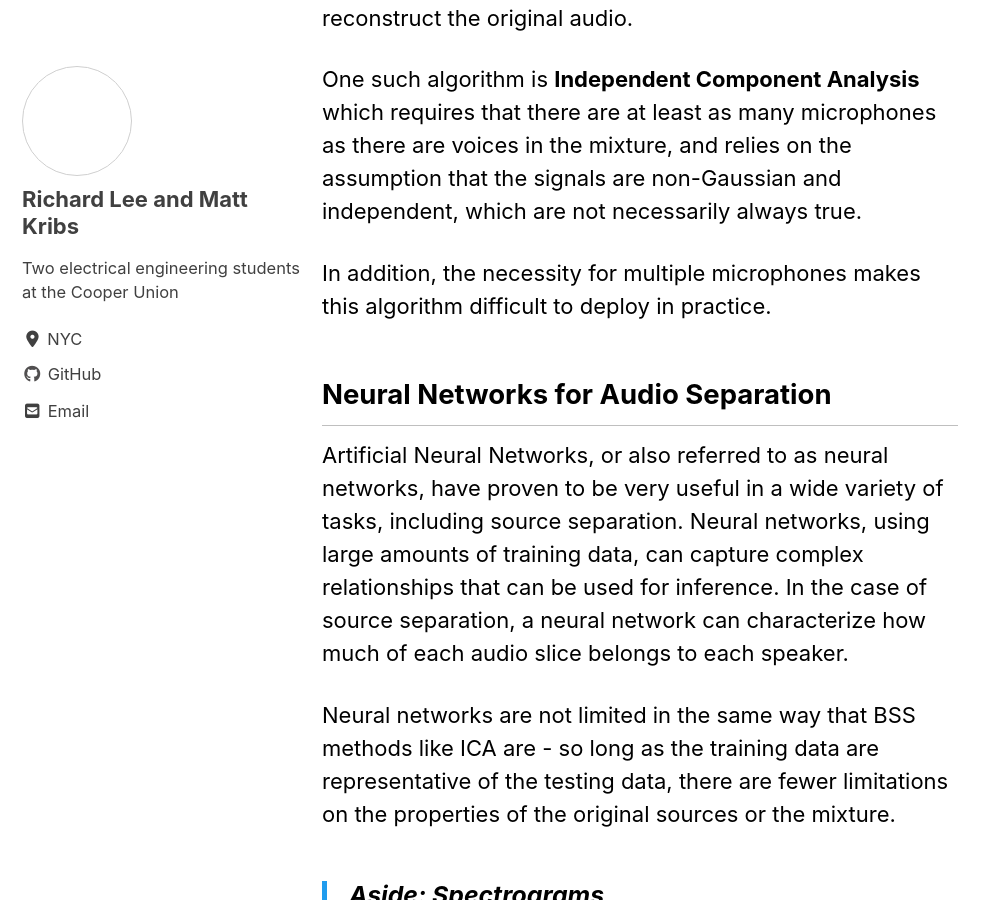
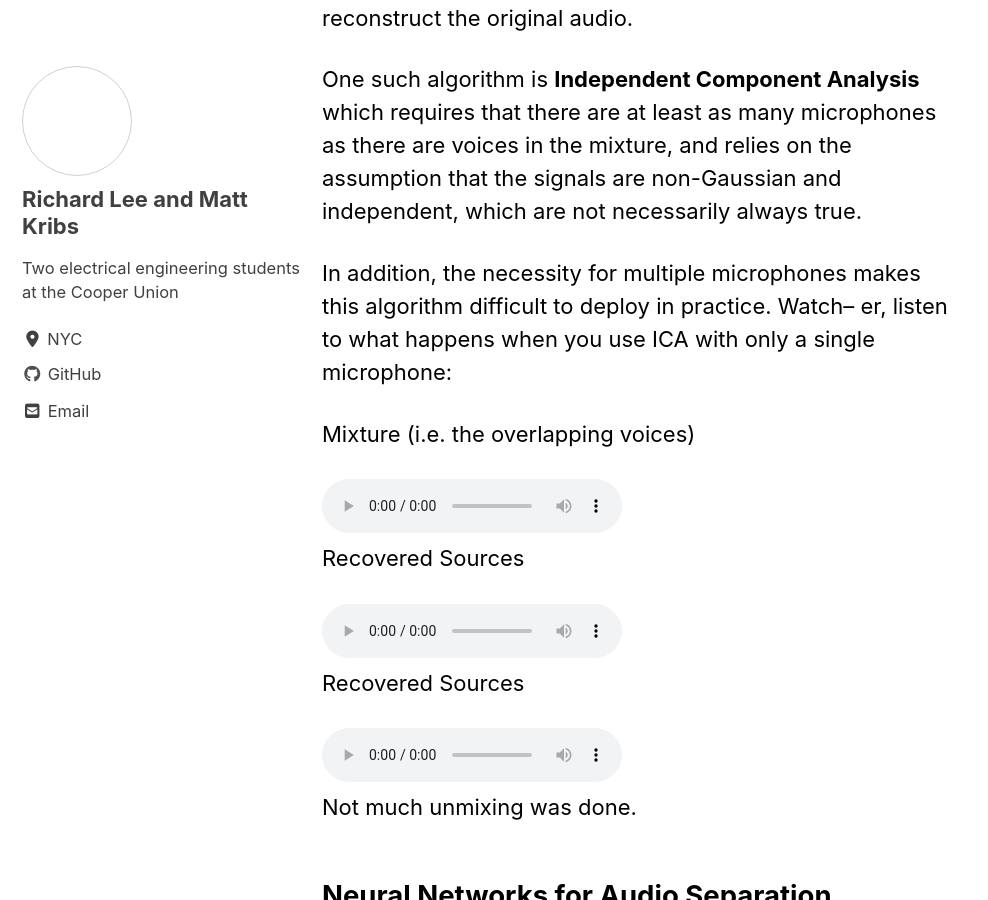
Before and after one commit to ece396-source-separation/ece396-source-separation.github.io, a Jekyll site: the page built from _posts/2021-03-20-project-updates.md, in a window 1280 px wide and 900 px high, scrolled down 2094 px. Shown: the whole window, without its empty margins (0-988 px from the left). Built offline with Jekyll 4.4.1, drawn with Linux system fonts in a browser that asks for light colours; cached includes are drawn as plain includes; nearby versions of some CDN libraries.

Commit message:
Update 2021-03-20-project-updates.md

```diff
--- a/_posts/2021-03-20-project-updates.md
+++ b/_posts/2021-03-20-project-updates.md
@@ -33,6 +33,21 @@ The traditional way to separate voices from a mixture is Blind Source Separation
 One such algorithm is **Independent Component Analysis** which requires that there are at least as many microphones as there are voices in the mixture, and relies on the assumption that the signals are non-Gaussian and independent, which are not necessarily always true.
 
 In addition, the necessity for multiple microphones makes this algorithm difficult to deploy in practice.
+Watch-- er, listen to what happens when you use ICA with only a single microphone:
+
+Mixture (i.e. the overlapping voices)
+<audio controls>
+<source src="/assets/audio/ICA/mixed-sable.wav" type="audio/wav">Your browser does not support the audio element.</audio>
+
+Recovered Sources
+<audio controls>
+<source src="/assets/audio/ICA/recon_source_1.wav" type="audio/wav">Your browser does not support the audio element.</audio>
+
+Recovered Sources
+<audio controls>
+<source src="/assets/audio/ICA/recon_source_2.wav" type="audio/wav">Your browser does not support the audio element.</audio>
+
+Not much unmixing was done.
 
 ## Neural Networks for Audio Separation
 
```
